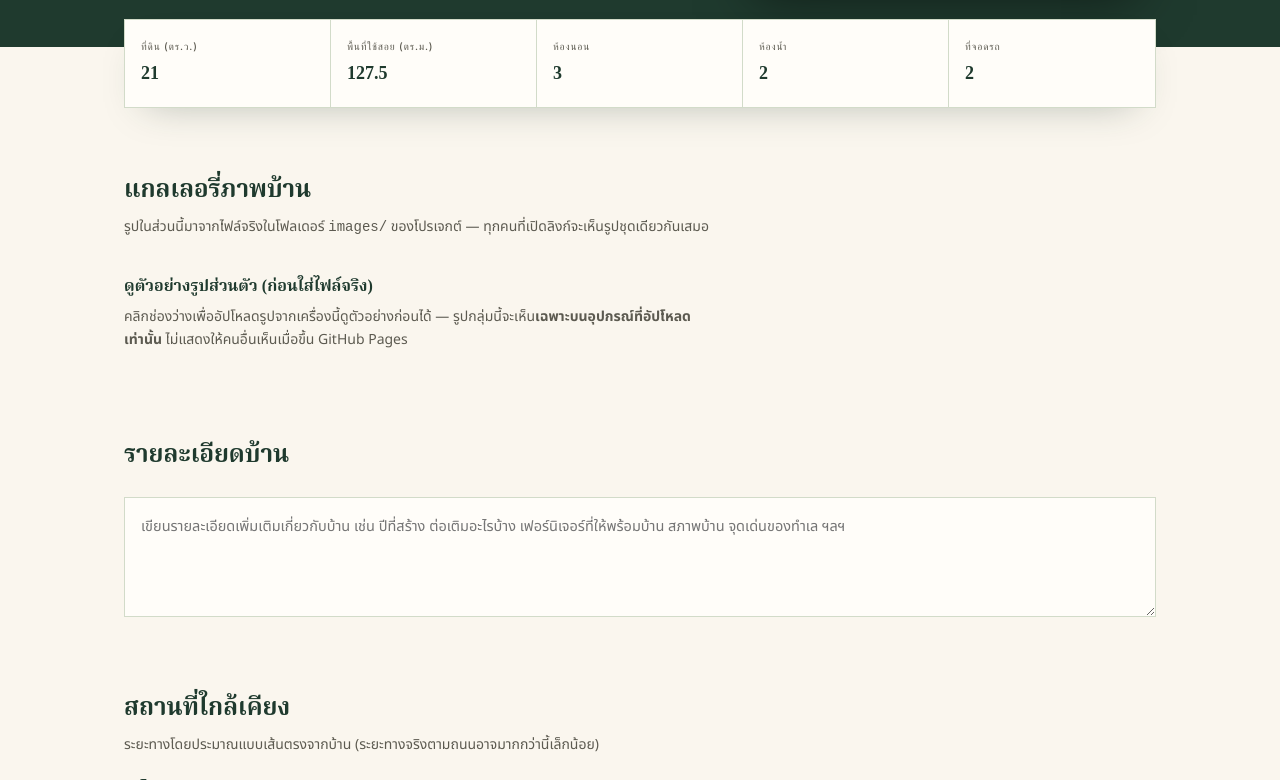
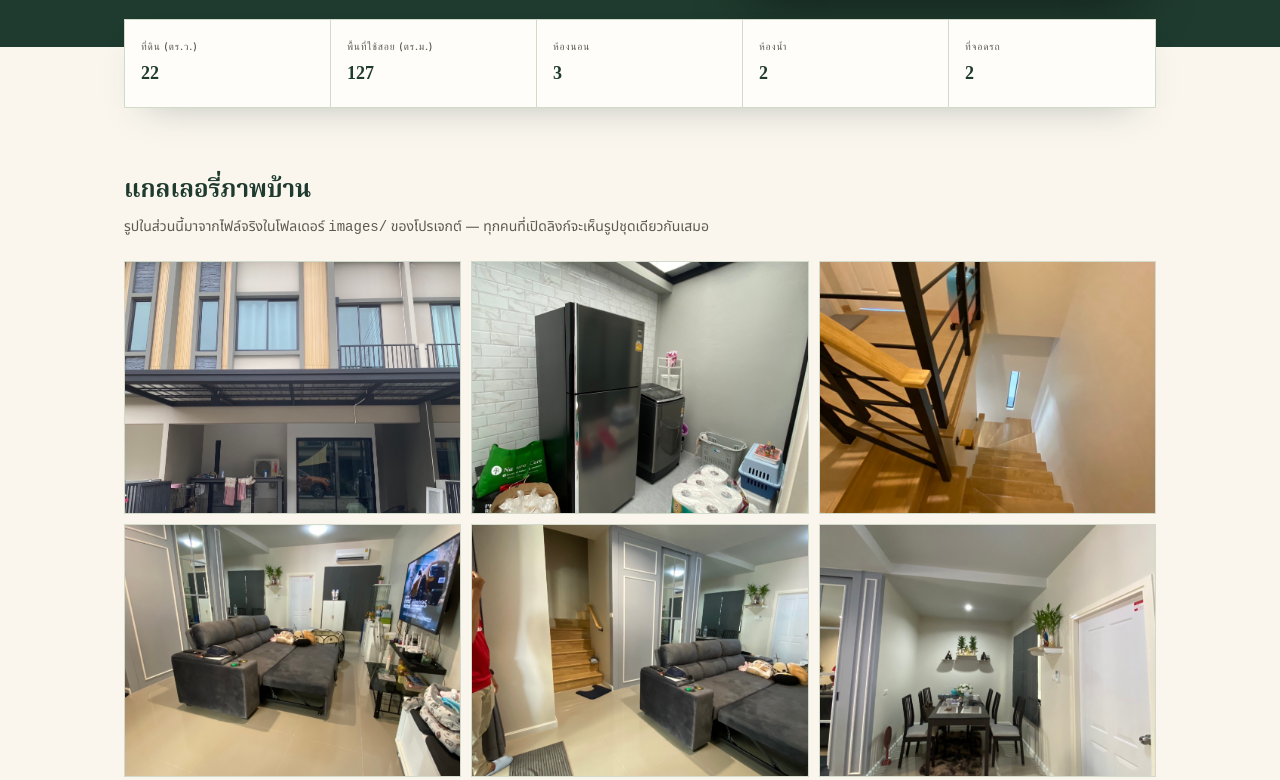
Before and after one commit to paikub1704/S-gate-345, a plain HTML site: page index.html in a window 1280 px wide. Shown: the part 363-1143 px from the top of the page. Drawn offline with Linux system fonts and the light colour scheme.

Commit message:
Update index.html

```diff
--- a/index.html
+++ b/index.html
@@ -129,12 +129,12 @@
     <div class="price-card">
       <div class="eyebrow">ราคาขาย</div>
       <div class="price-row">
-        <input id="priceInput" type="text" value="ระบุราคาขาย" onfocus="if(this.value==='ระบุราคาขาย')this.value=''">
+        <input id="priceInput" type="text" value="ระบุราคาขาย" onfocus="if(this.value==='3000000')this.value=''">
         <span class="unit">บาท</span>
       </div>
       <div class="price-hint">แตะเพื่อแก้ไขราคา · ระบบบันทึกในเบราว์เซอร์นี้อัตโนมัติ</div>
       <div class="cta-row">
-        <a class="btn btn-primary" id="callBtn" href="tel:061-639-9498">📞 โทรสอบถาม</a>
+        <a class="btn btn-primary" id="callBtn" href="tel:0000000000">📞 โทรสอบถาม</a>
         <a class="btn btn-outline" id="lineBtn" href="#" onclick="return false;">แชท LINE</a>
       </div>
     </div>
@@ -143,8 +143,8 @@
 
 <div class="facts">
   <div class="facts-grid">
-    <div class="fact"><label>ที่ดิน (ตร.ว.)</label><input id="factLand" value="21"></div>
-    <div class="fact"><label>พื้นที่ใช้สอย (ตร.ม.)</label><input id="factArea" value="127.5"></div>
+    <div class="fact"><label>ที่ดิน (ตร.ว.)</label><input id="factLand" value="22"></div>
+    <div class="fact"><label>พื้นที่ใช้สอย (ตร.ม.)</label><input id="factArea" value="127"></div>
     <div class="fact"><label>ห้องนอน</label><input id="factBed" value="3"></div>
     <div class="fact"><label>ห้องน้ำ</label><input id="factBath" value="2"></div>
     <div class="fact"><label>ที่จอดรถ</label><input id="factParking" value="2"></div>
@@ -158,18 +158,36 @@
       <h2>แกลเลอรี่ภาพบ้าน</h2>
       <p>รูปในส่วนนี้มาจากไฟล์จริงในโฟลเดอร์ <code>images/</code> ของโปรเจกต์ — ทุกคนที่เปิดลิงก์จะเห็นรูปชุดเดียวกันเสมอ</p>
     </div>
-
-    <div class="section-head" style="margin-top:36px;">
-      <h3 style="font-family:'Noto Serif Thai',serif;color:var(--forest);font-size:16px;">ดูตัวอย่างรูปส่วนตัว (ก่อนใส่ไฟล์จริง)</h3>
-      <p>คลิกช่องว่างเพื่ออัปโหลดรูปจากเครื่องนี้ดูตัวอย่างก่อนได้ — รูปกลุ่มนี้จะเห็น<b>เฉพาะบนอุปกรณ์ที่อัปโหลดเท่านั้น</b> ไม่แสดงให้คนอื่นเห็นเมื่อขึ้น GitHub Pages</p>
-    </div>
+    <div id="publicGalleryGrid"></div>
+    <p class="gallery-note" id="publicGalleryEmptyNote" style="display:none">ยังไม่มีรูปในแกลเลอรี่</p>
     <div id="galleryGrid"></div>
     <input type="file" id="fileInput" accept="image/*" multiple>
   </section>
 
   <section>
     <div class="section-head"><h2>รายละเอียดบ้าน</h2></div>
-    <textarea id="descBox" placeholder="เขียนรายละเอียดเพิ่มเติมเกี่ยวกับบ้าน เช่น ปีที่สร้าง ต่อเติมอะไรบ้าง เฟอร์นิเจอร์ที่ให้พร้อมบ้าน สภาพบ้าน จุดเด่นของทำเล ฯลฯ"></textarea>
+    <textarea id="descBox" placeholder="โครงการ S Gate Town ราชพฤกษ์ - 345 พัฒนาโครงการโดย บริษัท เปี่ยมสุข พร็อพเพอร์ตี้ ดีเวลลอปเม้นท์ จำกัด ถือเป็นบริษัทผู้พัฒนาอสังหาริมทรัพย์ที่น่าสนใจอีกรายมีผลงานพัฒนาบ้านแนวราบ ทั้งบ้านเดี่ยว ทาวน์โฮม และบ้านแฝด และยังมีโครงการคอนโดมิเนียมในกลางเมือง
+      สิ่งที่ได้รับ
+      แอร์ mitsubishi inverter 4 ตัว
+      Sofa bed index 1 ตัว
+      ทีวี sony 55 นิ้ว 1 เครื่อง
+      เตียงนอนพร้อมฟูก 3 ห้องนอน ของsera grande 2 ห้อง(3.5 ฟุตกับ 5 ฟุต) อีกห้อง ของ index และฟูกนอน sealy (6ฟุต)
+      ตู้เสื้อผ้า และโต๊ะเครื่องแป้ง index 1ห้อง
+      ตู้เสื้อผ้า ikea 2 ห้อง
+      โต๊ะกินข้าว ikea ปรับได้4 หรือ 6 ที่นั่ง เก้าอี้ ikea 6 ตัว
+      ชุดครัว index soft coated
+      เตาแม่เหล็กไฟฟ้า hafele
+      ฮูด hafele
+      ซิงค์หิน hafele
+      ก็อกปรับได้ hafele
+      ตู้เย็น hitachi
+      เครื่องซักผ้า hitachi
+      ชั้นวางรองเท้า ikea 2 ตู้
+      เครื่องฟอกอากาศ xiao mi 1 เครื่อง
+      ต่อเติมครัวพื้นหลังคา
+      หลังคาพื้นโรงจอดรถ
+
+"></textarea>
   </section>
 
   <section>
```
